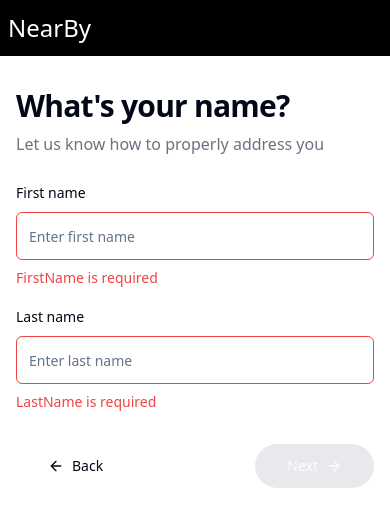
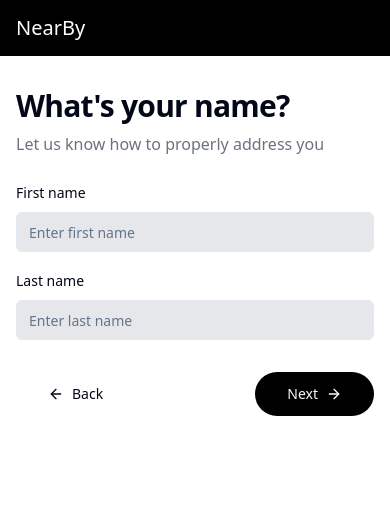
Before and after one commit to AdityaKalmekh/nearBy-frontend, a Next.js app: page /signup in a window 390 px wide. Shown: the top 526 px of the page. Built offline with nearby package versions, Linux system fonts and the light colour scheme.

Commit message:
Refactor VisitingCharge and Signup for mobile responsiveness.

```diff
--- a/src/app/components/forms/signup.tsx
+++ b/src/app/components/forms/signup.tsx
@@ -1,6 +1,5 @@
 "use client"
 
-import { useState, useEffect } from 'react';
 import { Input } from "@/components/ui/input";
 import { Button } from "@/components/ui/button";
 import { ArrowLeft, ArrowRight, Loader2 } from "lucide-react";
@@ -9,66 +8,33 @@ import useHttp from '@/app/hooks/use-http';
 import { Alert, AlertDescription } from '@/components/ui/alert';
 import { useOtpStore } from '@/app/store/otpStore';
 import { useRouter } from 'next/navigation';
+import { useForm } from 'react-hook-form';
 
 interface FormData {
     firstName: string;
     lastName: string;
-}
-interface FormErrors {
-    firstName?: string;
-    lastName?: string;
 }
 interface SignUpResponse {
     success: boolean;
 }
 
 const SignUpForm = () => {
-    const [formData, setFormData] = useState<FormData>({
-        firstName: '',
-        lastName: ''
-    });
 
-    const [errors, setErrors] = useState<FormErrors>({});
-    const [isValid, setIsValid] = useState(false);
     const { error, sendRequest, isLoading } = useHttp();
     const userData = useOtpStore(state => state.otpData);
     const router = useRouter();
+    const {
+        register,
+        handleSubmit,
+        formState: { errors, isSubmitting },
+    } = useForm<FormData>({
+        defaultValues: {
+            firstName: '',
+            lastName: ''
+        }
+    })
 
-    // Validation rules
-    const validateField = (name: string, value: string): string => {
-        if (!value.trim()) {
-            return `${name.charAt(0).toUpperCase() + name.slice(1)} is required`;
-        }
-        if (value.trim().length < 2) {
-            return `${name.charAt(0).toUpperCase() + name.slice(1)} must be at least 2 characters`;
-        }
-        if (!/^[a-zA-Z\s-']+$/.test(value)) {
-            return `${name.charAt(0).toUpperCase() + name.slice(1)} can only contain letters, spaces, hyphens, and apostrophes`;
-        }
-        return '';
-    };
-
-    // Validate form on data change
-    useEffect(() => {
-        const newErrors: FormErrors = {};
-        newErrors.firstName = validateField('firstName', formData.firstName);
-        newErrors.lastName = validateField('lastName', formData.lastName);
-
-        setErrors(newErrors);
-        setIsValid(!newErrors.firstName && !newErrors.lastName);
-    }, [formData]);
-
-    const handleInputChange = (e: React.ChangeEvent<HTMLInputElement>) => {
-        const { name, value } = e.target;
-        setFormData(prev => ({
-            ...prev,
-            [name]: value
-        }));
-    };
-
-    const handleSubmit = (e: React.FormEvent) => {
-        e.preventDefault();
-        if (isValid) {
+    const onSubmit = async (formData: FormData) => {
         sendRequest({
             url: "details",
             method: "PATCH",
@@ -83,7 +49,6 @@ const SignUpForm = () => {
                 }
             }
         })
-        }
     };
 
     return (
@@ -117,26 +82,27 @@ const SignUpForm = () => {
                             </p>
                         </div>
 
-                        <form onSubmit={handleSubmit} className="space-y-4">
+                        <form onSubmit={handleSubmit(onSubmit)} className="space-y-4">
                             <div className="space-y-2">
                                 <label htmlFor="firstName" className="text-sm font-medium">
                                     First name
                                 </label>
                                 <Input
                                     id="firstName"
+                                    {...register('firstName', {
+                                        required: { value: true, message: 'First Name is required' },
+                                        minLength: { value: 2, message: "First Name must be at least 2 characters" },
+                                        pattern: { value: /^[a-zA-Z\s-']+$/, message: "First Name can only contain letters, spaces, hyphens, and apostrophes" }
+                                    })}
+                                    className="bg-gray-200 focus:bg-white"
+                                    disabled={isSubmitting}
                                     name="firstName"
                                     placeholder="Enter first name"
-                                    className={`w-full h-12 transition-all duration-200 hover:ring-2 hover:ring-gray-200 focus:ring-2 focus:ring-black
-                    ${errors.firstName && 'border-red-500 focus:ring-red-500'}`}
-                                    value={formData.firstName}
-                                    onChange={handleInputChange}
-                                    aria-invalid={!!errors.firstName}
-                                    aria-describedby={errors.firstName ? "firstName-error" : undefined}
                                     autoComplete='off'
                                 />
                                 {errors.firstName && (
                                     <p id="firstName-error" className="text-sm text-red-500 mt-1">
-                                        {errors.firstName}
+                                        {errors.firstName.message}
                                     </p>
                                 )}
                             </div>
@@ -147,19 +113,20 @@ const SignUpForm = () => {
                                 </label>
                                 <Input
                                     id="lastName"
+                                    {...register('lastName', {
+                                        required: { value: true, message: 'Last Name is required' },
+                                        minLength: { value: 2, message: "Last Name must be at least 2 characters" },
+                                        pattern: { value: /^[a-zA-Z\s-']+$/, message: "Last Name can only contain letters, spaces, hyphens, and apostrophes" }
+                                    })}
+                                    className="bg-gray-200 focus:bg-white"
+                                    disabled={isSubmitting}
                                     name="lastName"
                                     placeholder="Enter last name"
-                                    className={`w-full h-12 transition-all duration-200 hover:ring-2 hover:ring-gray-200 focus:ring-2 focus:ring-black
-                    ${errors.lastName && 'border-red-500 focus:ring-red-500'}`}
-                                    value={formData.lastName}
-                                    onChange={handleInputChange}
-                                    aria-invalid={!!errors.lastName}
-                                    aria-describedby={errors.lastName ? "lastName-error" : undefined}
                                     autoComplete='off'
                                 />
                                 {errors.lastName && (
                                     <p id="lastName-error" className="text-sm text-red-500 mt-1">
-                                        {errors.lastName}
+                                        {errors.lastName.message}
                                     </p>
                                 )}
                             </div>
@@ -179,7 +146,6 @@ const SignUpForm = () => {
                                     type="submit"
                                     size="lg"
                                     className="rounded-full bg-black hover:bg-gray-800 disabled:bg-gray-300 disabled:cursor-not-allowed transition-colors"
-                                    disabled={!isValid}
                                 >
                                     Next
                                     <ArrowRight className="h-4 w-4 ml-2" />
--- a/src/app/components/navbar/LoginNavbar.tsx
+++ b/src/app/components/navbar/LoginNavbar.tsx
@@ -4,12 +4,12 @@ const LoginNavbar = () => {
     return (
         <Disclosure as="nav" className="bg-black">
             <>
-                <div className="mx-auto max-w-7xl px-2 sm:px-6 lg:px-10">
+                <div className="mx-auto max-w-7xl px-4">
                     <div className="relative flex h-14 items-center justify-between">
                         <div className="flex items-center">
-                            <div className="mr-4 flex-shrink-0">
+                            <div className="flex-shrink-0">
                                 {/* <a className='text-white text-2xl font-medium'>NearBy</a> */}
-                                <a className='text-white text-2xl'>NearBy</a>
+                                <a className='text-white text-xl'>NearBy</a>
                             </div>
                         </div>
                     </div>
--- a/src/app/components/navbar/Navigation.tsx
+++ b/src/app/components/navbar/Navigation.tsx
@@ -66,12 +66,12 @@ const Navigation = () => {
       {({ open }) => (
         <>
           <div className="mx-auto max-w-7xl px-4">
-            <div className="relative flex h-16 items-center justify-between">
-              <div className="flex items-center flex-1  ">
+            <div className="relative flex h-14 items-center justify-between">
+              <div className="flex items-center flex-1">
                 <div className="flex-shrink-0">
                   <a className="text-white text-xl">NearBy</a>
                 </div>
-                <div className="hidden lg:ml-6 lg:flex lg:space-x-4">
+                <div className="hidden lg:ml-6 lg:flex lg:space-x-2">
                   {NavigationItems.map((item) => (
                     <a
                       key={item.name}
```
Also changed, not shown: src/app/components/modal/VisitingChargeModal.tsx (+21 -10 lines). Lines whose indentation alone changed are shown as unchanged.
